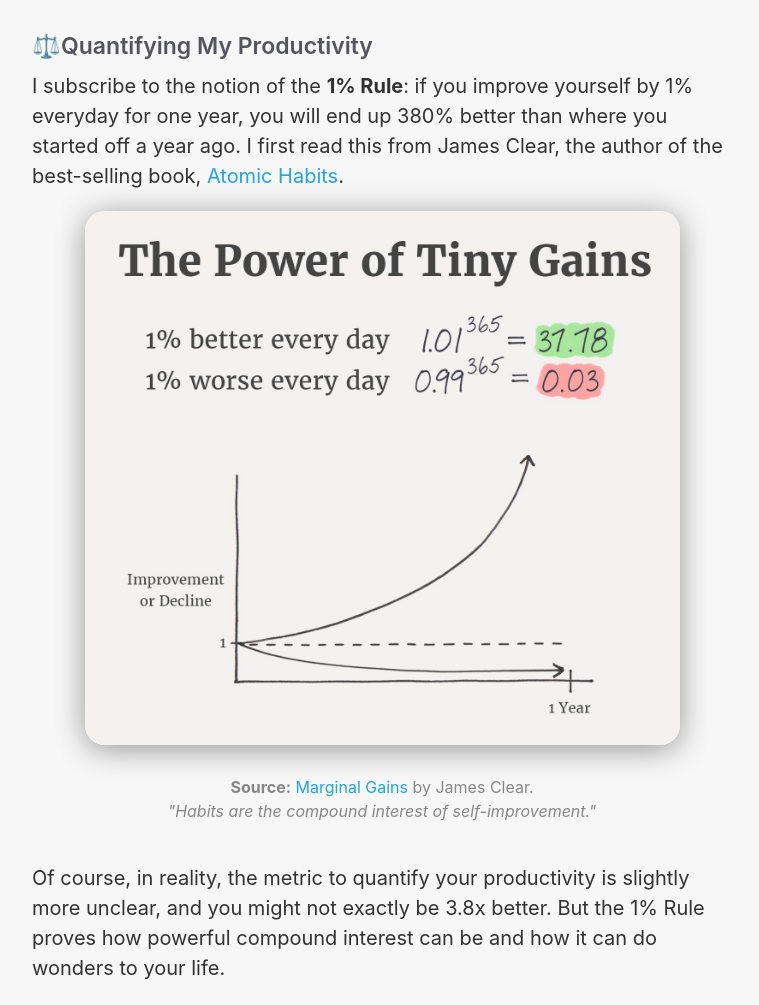
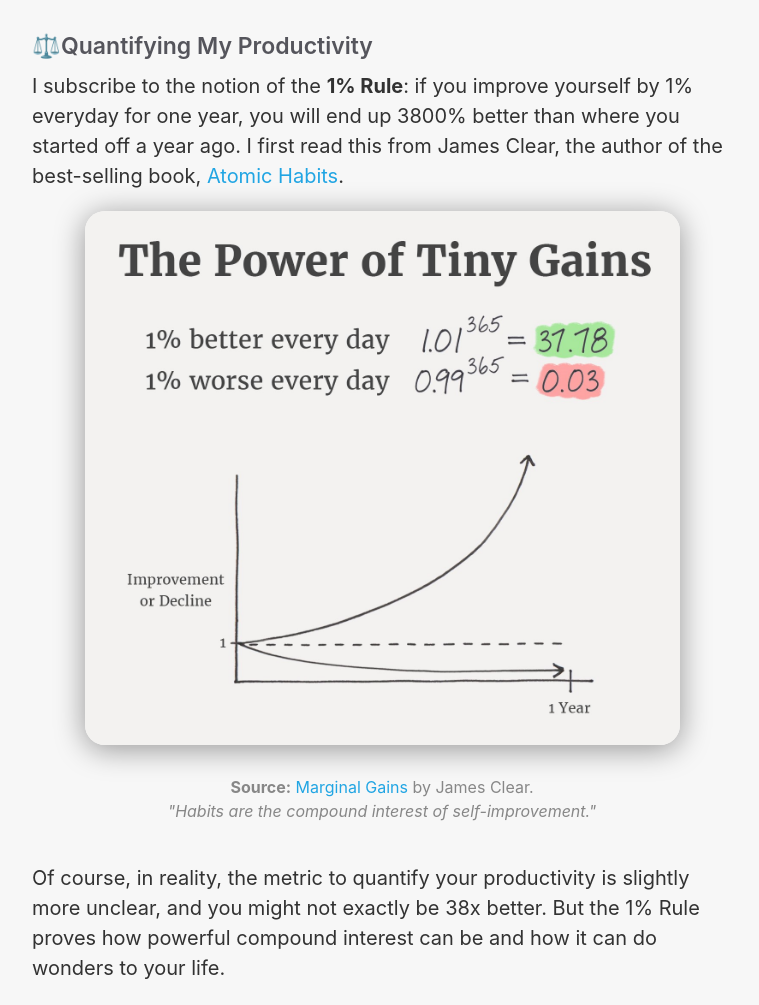
Before and after one commit to hiivan/hiivan.github.io, a Jekyll site: the page built from _posts/2020-07-29-a-beginners-guide-to-note-taking-for-your-life.md, in a window 1280 px wide and 1400 px high, scrolled down 6195 px. Shown: the part 186-1191 px from the top of the window, without its empty margins (258-1017 px from the left). Built offline with Jekyll 4.4.1, drawn with Linux system fonts in a browser that asks for light colours; nearby versions of some CDN libraries; comment, search, counter and statistics services are not loaded.

Commit message:
minor update v1.31

```diff
--- a/_posts/2020-07-29-a-beginners-guide-to-note-taking-for-your-life.md
+++ b/_posts/2020-07-29-a-beginners-guide-to-note-taking-for-your-life.md
@@ -120,7 +120,7 @@ Take note *(pun intended)*: When taking notes, paraphrase and try not to refer b
 
 ### ⚖️Quantifying My Productivity
 
-I subscribe to the notion of the **1% Rule**: if you improve yourself by 1% everyday for one year, you will end up 380% better than where you started off a year ago. I first read this from James Clear, the author of the best-selling book, [Atomic Habits](https://www.goodreads.com/book/show/40121378-atomic-habits).
+I subscribe to the notion of the **1% Rule**: if you improve yourself by 1% everyday for one year, you will end up 3800% better than where you started off a year ago. I first read this from James Clear, the author of the best-selling book, [Atomic Habits](https://www.goodreads.com/book/show/40121378-atomic-habits).
 
 <picture>
   <img src="/assets/marginal-gains.jpg" height="85%" width="85%" class="img dark-mode-opacity">
@@ -130,7 +130,7 @@ I subscribe to the notion of the **1% Rule**: if you improve yourself by 1% ever
   </figure>
 </picture>
 
-Of course, in reality, the metric to quantify your productivity is slightly more unclear, and you might not exactly be 3.8x better. But the 1% Rule proves how powerful compound interest can be and how it can do wonders to your life.
+Of course, in reality, the metric to quantify your productivity is slightly more unclear, and you might not exactly be 38x better. But the 1% Rule proves how powerful compound interest can be and how it can do wonders to your life.
 
 I follow a simple system of quantifying my output to track my productivity. I have a section called <span class="green-padding">⏳Timeline of My Life</span>. In there, I record down the notable things that I have learnt or accomplished that day, or when I have reached a certain milestone in my life.
 
```
